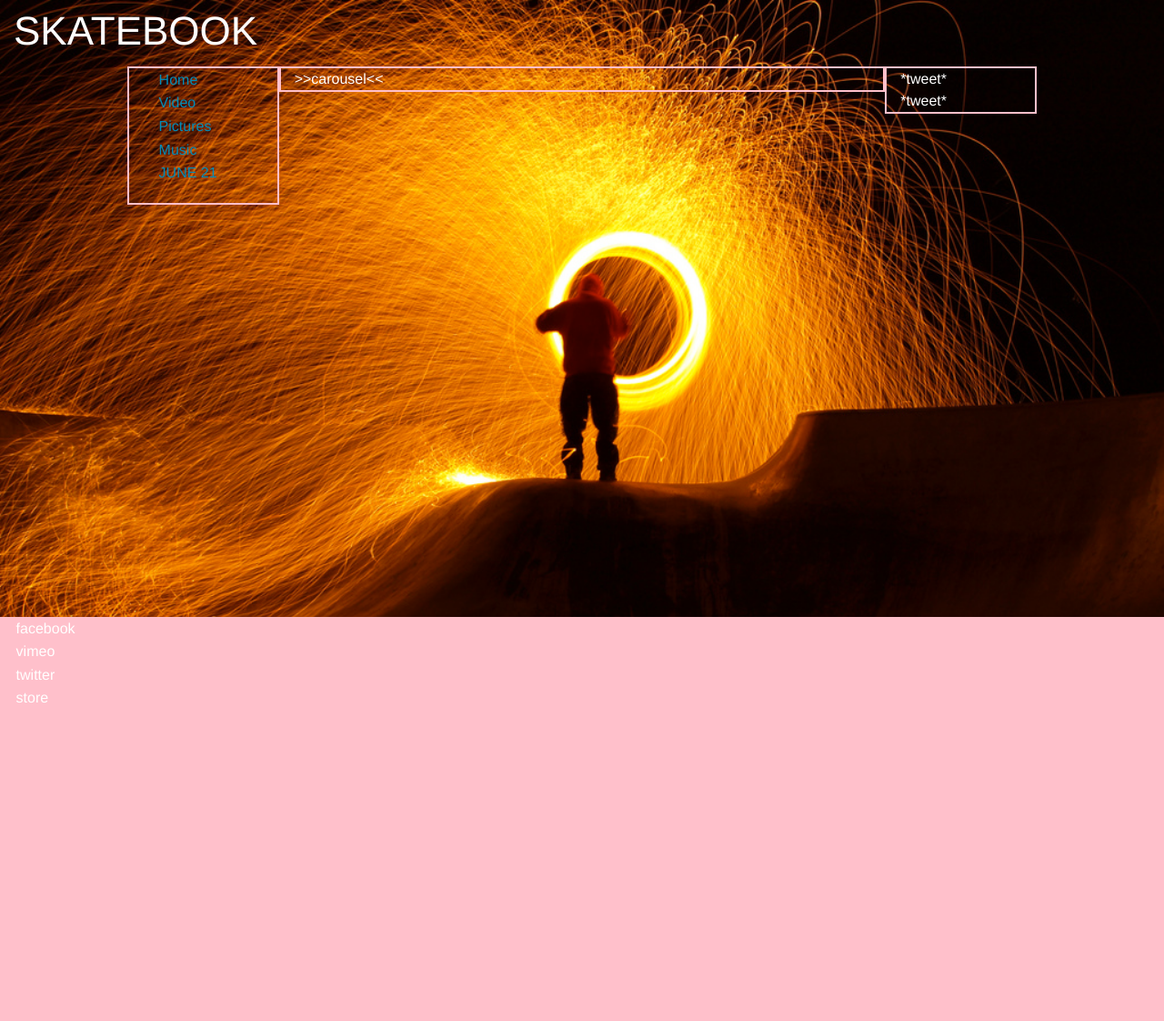
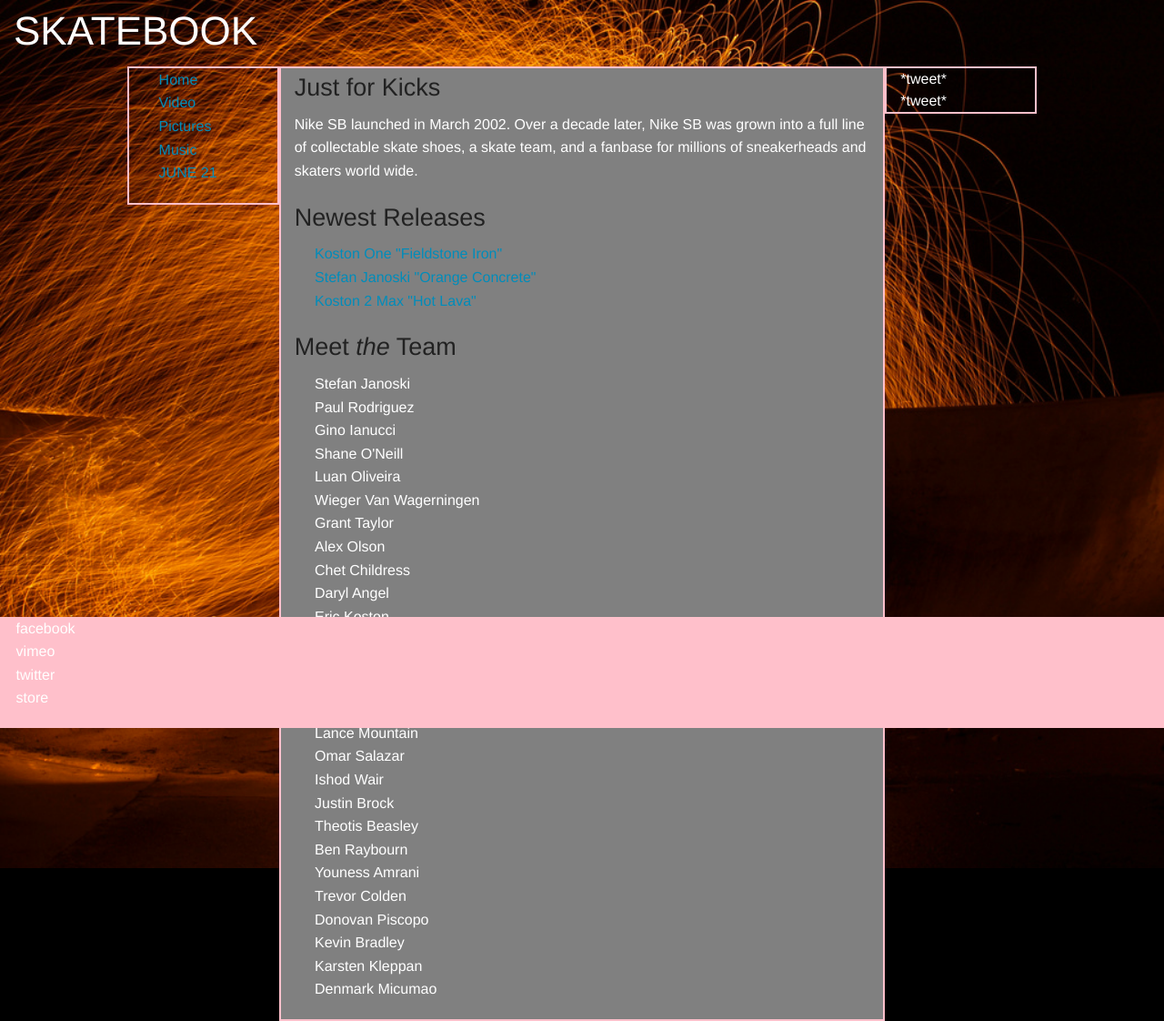
Before and after one commit to barreyro/skatebook, a Sinatra app: page / in a window 1280 px wide. Shown: the whole page at 91% size. Before the commit the page ends 772 px from the top, so only its background shows below. Run offline with Sinatra, Linux system fonts and the light colour scheme; some libraries are stand-ins or nearby versions.

Commit message:
Add intro div.

```diff
--- a/app/views/index.erb
+++ b/app/views/index.erb
@@ -10,8 +10,58 @@
   </div>
 
   <div class="small-10 medium-8 large-8 columns" id="center_carousel">
-    >>carousel<<
+    <div id="home_view">
+      <h3>Just for Kicks</h3>
+        <p id="sb_intro">Nike SB launched in March 2002. Over a decade later, Nike SB was grown into a full line of collectable skate shoes, a skate team, and a fanbase for millions of sneakerheads and skaters world wide.
+      <h3>Newest Releases</h3>
+        <ol>
+          <li> <a href="http://www.thepremierstore.com/footwear/nike-sb/zoom-eric-koston-pid-27337">Koston One "Fieldstone Iron" </a> </li>
+          <li> <a href="http://www.thepremierstore.com/footwear/nike-sb/zoom-eric-koston-pid-27337">Stefan Janoski   "Orange Concrete" </a> </li
+          <li> <a href="http://caliroots.com/nike-sb-eric-koston-2-max-631047-801/p/39156">Koston 2 Max "Hot Lava" </a> </li>
+        </ol>
+      <h3> Meet <i>the</i> Team</h3>
+        <ol>
+          <li>Stefan Janoski</li>
+          <li>Paul Rodriguez</li>
+          <li>Gino Ianucci</li>
+          <li>Shane O'Neill</li>
+          <li>Luan Oliveira</li>
+          <li>Wieger Van Wagerningen</li>
+          <li>Grant Taylor</li>
+          <li>Alex Olson</li>
+          <li>Chet Childress</li>
+          <li>Daryl Angel</li>
+          <li>Eric Koston</li>
+          <li>Leticia Bufoni</li>
+          <li>Cory Kennedy</li>
+          <li>Brian Anderson</li>
+          <li>Sean Malto</li>
+          <li>Lance Mountain</li>
+          <li>Omar Salazar</li>
+          <li>Ishod Wair</li>
+          <li>Justin Brock</li>
+          <li>Theotis Beasley</li>
+          <li>Ben Raybourn</li>
+          <li>Youness Amrani</li>
+          <li>Trevor Colden</li>
+          <li>Donovan Piscopo</li>
+          <li>Kevin Bradley</li>
+          <li>Karsten Kleppan</li>
+          <li>Denmark Micumao</li>
+        </ol>
+    </div>
+
+    <div id="video_view">
+    </div>
+
+    <div id="pictures_view">
+    </div>
+
+    <div music="music_view">
+    </div>
   </div>
+
+
 
   <div class="show-for-medium-up medium-2 large-2 columns" id="twitter">
     *tweet*<br>
--- a/public/css/application.css
+++ b/public/css/application.css
@@ -19,6 +19,7 @@
 
 #center_carousel{
   border: 2px solid pink;
+  background-color: grey;
 }
 
 #twitter{
```
Also changed, not shown: public/js/application.js (line endings or trailing spaces).
